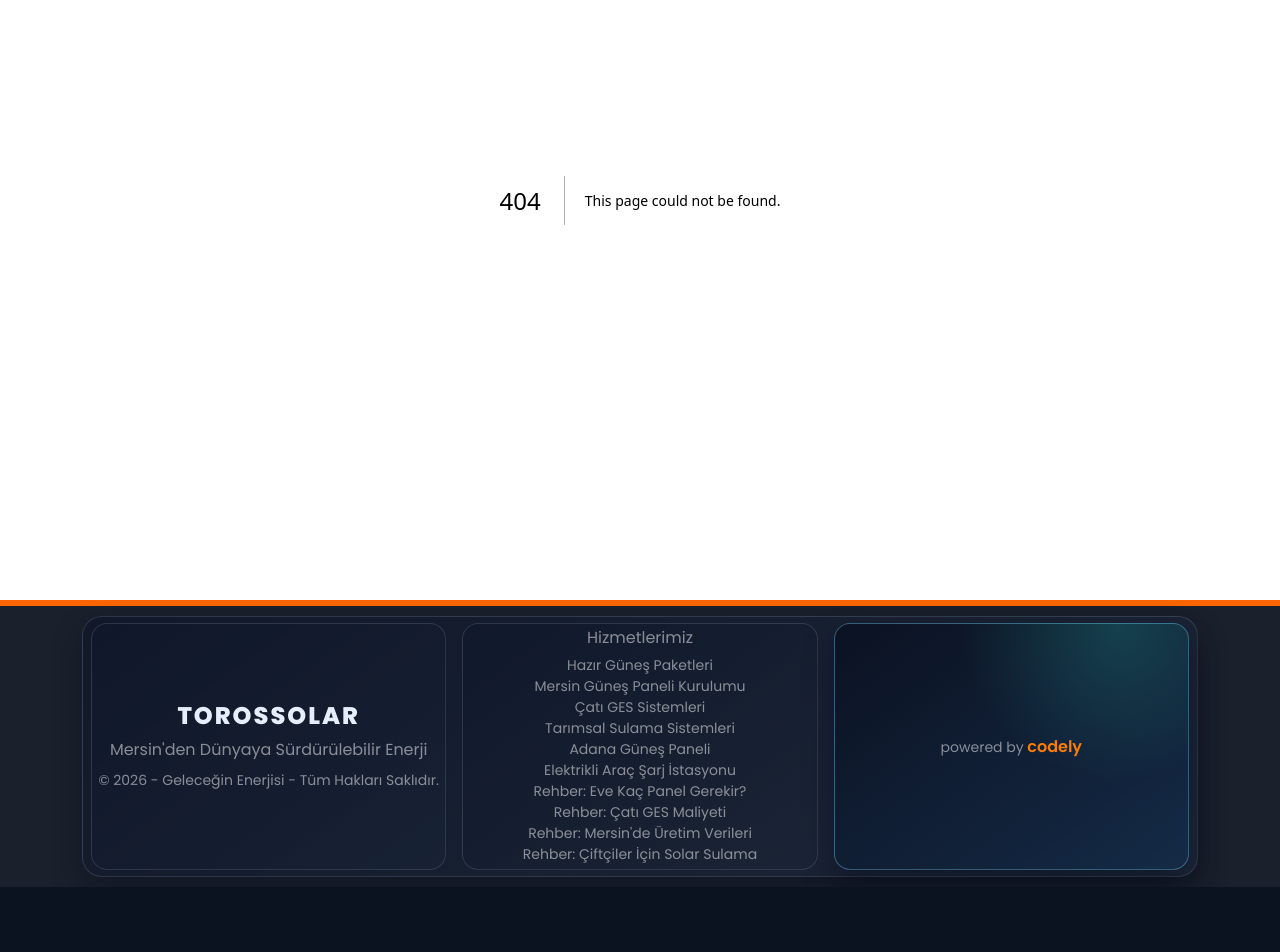
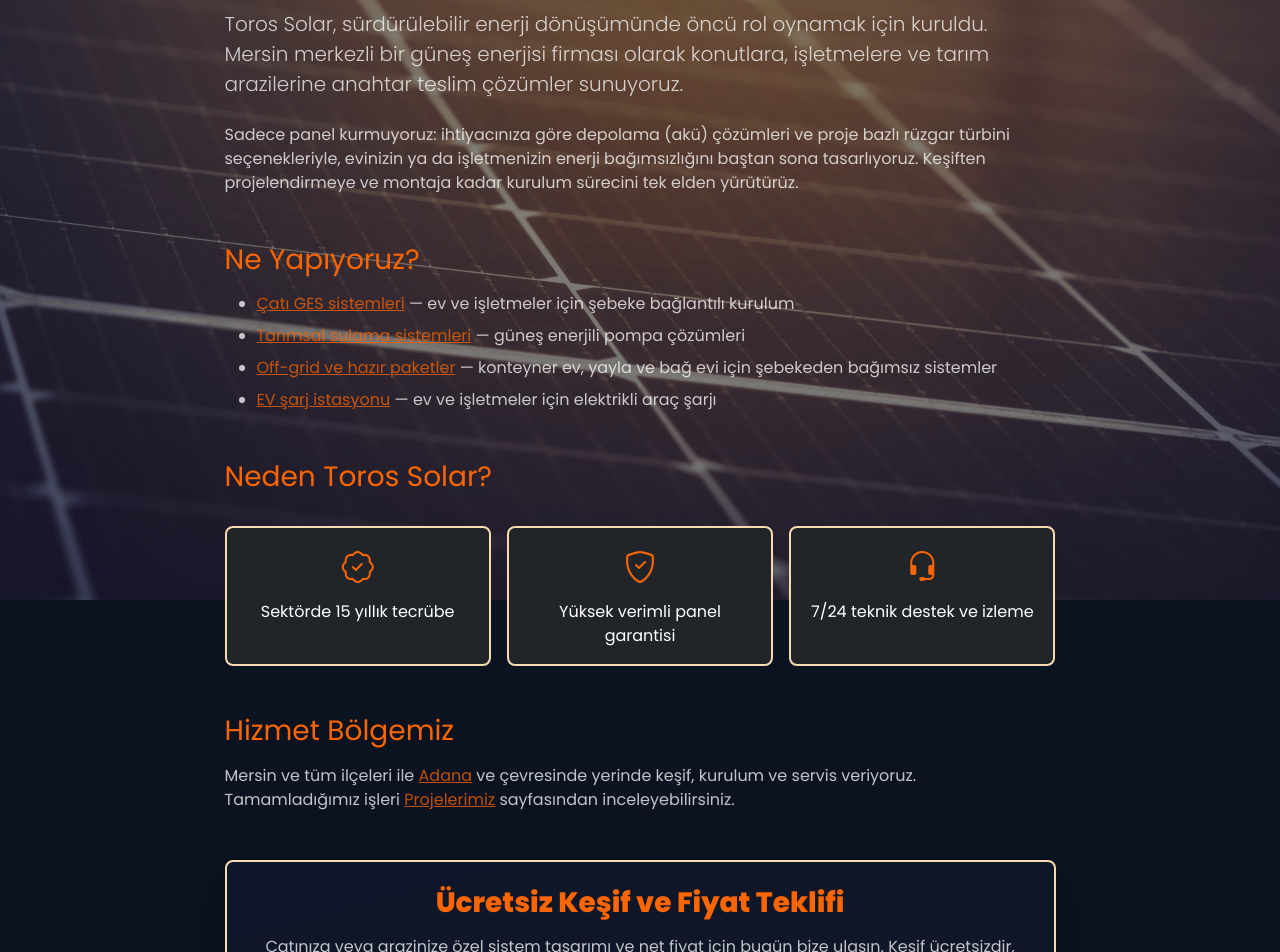
Before and after one commit to Busraaozkan1/toros-solar-nextjs-web, a Next.js app: page /hakkimizda in a window 1280 px wide. Before the commit this address had no page. Shown: the part 200-1152 px from the top of the page. Before the commit the page ends 1087 px from the top, so only its background shows below. Built offline with nearby package versions, Linux system fonts and the light colour scheme.

Commit message:
Add 'Hakkımızda' page and update nav/footer
Add new About page (app/hakkimizda/page.tsx) and include it in sitemap. Update HomeClient to add a CTA link to /hakkimizda, change header nav link to point to /hakkimizda, and simplify/footer layout in SiteChrome. Minor copy/styling adjustments.

```diff
--- a/app/components/HomeClient.tsx
+++ b/app/components/HomeClient.tsx
@@ -155,6 +155,11 @@
                   </div>
                   <span className="text-white fw-light fs-5">7/24 Teknik Destek ve İzleme Hizmeti</span>
                 </div>
+              </div>
+              <div className="mt-4">
+                <Link href="/hakkimizda" className="btn btn-outline-light">
+                  Hakkımızda <i className="bi bi-arrow-right ms-1"></i>
+                </Link>
               </div>
             </div>
           </div>
--- a/app/components/SiteChrome.tsx
+++ b/app/components/SiteChrome.tsx
@@ -157,7 +157,7 @@
                         </ul>
                       </li>
 
-                      <li className="nav-item"><Link className="nav-link" href="/#hakkimizda">Hakkımızda</Link></li>
+                      <li className="nav-item"><Link className="nav-link" href="/hakkimizda">Hakkımızda</Link></li>
                       <li className="nav-item"><Link className="nav-link" href="/#iletisim">İletişim</Link></li>
                     </>
                   ) : (
@@ -210,67 +210,14 @@
       {!isAdminPath && (
         <footer className="footer py-3">
           <div className="container">
-            <div className="footer-band-shell">
-              <div className="row align-items-stretch g-3">
-                <div className="col-lg-4 text-center">
-                  <div className="footer-company-panel">
-                    <h4 className="footer-brand-title mb-2">TOROSSOLAR</h4>
-                    <p className="text-white-50 mb-2">
-                      {isEn ? "Sustainable Energy from Mersin to the World" : "Mersin'den Dünyaya Sürdürülebilir Enerji"}
-                    </p>
-                    <span className="text-white-50 small">
-                      {isEn ? "© 2026 - The Energy of the Future - All Rights Reserved." : "© 2026 - Geleceğin Enerjisi - Tüm Hakları Saklıdır."}
-                    </span>
-                  </div>
-                </div>
-
-                <div className="col-lg-4 text-center">
-                  <div className="footer-company-panel">
-                    <h6 className="text-white-50 mb-2">{isEn ? "Services" : "Hizmetlerimiz"}</h6>
-                    {!isEn ? (
-                      <ul className="list-unstyled mb-0 small">
-                        <li><Link href="/paketler" className="text-white-50 text-decoration-none">Hazır Güneş Paketleri</Link></li>
-                        <li><Link href="/gunes-paneli-mersin" className="text-white-50 text-decoration-none">Mersin Güneş Paneli Kurulumu</Link></li>
-                        <li><Link href="/cati-ges" className="text-white-50 text-decoration-none">Çatı GES Sistemleri</Link></li>
-                        <li><Link href="/tarimsal-sulama" className="text-white-50 text-decoration-none">Tarımsal Sulama Sistemleri</Link></li>
-                        <li><Link href="/gunes-paneli-adana" className="text-white-50 text-decoration-none">Adana Güneş Paneli</Link></li>
-                        <li><Link href="/ev-sarj-istasyonu" className="text-white-50 text-decoration-none">Elektrikli Araç Şarj İstasyonu</Link></li>
-                        <li><Link href="/rehber/ev-icin-kac-panel" className="text-white-50 text-decoration-none">Rehber: Eve Kaç Panel Gerekir?</Link></li>
-                        <li><Link href="/rehber/cati-ges-maliyeti" className="text-white-50 text-decoration-none">Rehber: Çatı GES Maliyeti</Link></li>
-                        <li><Link href="/rehber/mersin-gunes-enerjisi-uretimi" className="text-white-50 text-decoration-none">Rehber: Mersin&apos;de Üretim Verileri</Link></li>
-                        <li><Link href="/rehber/ciftciler-icin-solar-sulama" className="text-white-50 text-decoration-none">Rehber: Çiftçiler İçin Solar Sulama</Link></li>
-                      </ul>
-                    ) : (
-                      <ul className="list-unstyled mb-0 small">
-                        <li><Link href="/en/solar-installation-mersin" className="text-white-50 text-decoration-none">Solar Installation in Mersin</Link></li>
-                        <li><Link href="/en/ev-charging-stations" className="text-white-50 text-decoration-none">Home EV Charging Stations</Link></li>
-                        <li><Link href="/urunler" className="text-white-50 text-decoration-none">Product Catalogue</Link></li>
-                        <li><Link href="/en#contact" className="text-white-50 text-decoration-none">Contact / Free Survey</Link></li>
-                      </ul>
-                    )}
-                  </div>
-                </div>
-
-                <div className="col-lg-4">
-                  <div className="footer-freelancer-panel d-flex justify-content-center align-items-center text-center py-2 h-100">
-                    <a
-                      href="https://www.thecodely.com"
-                      target="_blank"
-                      rel="noopener noreferrer"
-                      style={{
-                        textDecoration: "none",
-                        display: "inline-block",
-                        transition: "transform 0.2s ease, opacity 0.2s ease",
-                      }}
-                      onMouseEnter={(e) => (e.currentTarget.style.transform = "scale(1.15)")}
-                      onMouseLeave={(e) => (e.currentTarget.style.transform = "scale(1)")}
-                    >
-                      <span className="text-white-50 small mb-0">powered by </span>
-                      <span style={{ color: "#ff7a00", fontSize: "1rem", fontWeight: 600 }}>codely</span>
-                    </a>
-                  </div>
-                </div>
-              </div>
+            <div className="text-center py-2">
+              <h6 className="footer-brand-title mb-1" style={{ fontSize: "1.1rem", letterSpacing: "1px" }}>TOROSSOLAR</h6>
+              <p className="text-white-50 mb-1" style={{ fontSize: "0.8rem" }}>
+                {isEn ? "Sustainable Energy from Mersin to the World" : "Mersin'den Dünyaya Sürdürülebilir Enerji"}
+              </p>
+              <span className="text-white-50" style={{ fontSize: "0.7rem" }}>
+                {isEn ? "© 2026 - The Energy of the Future - All Rights Reserved." : "© 2026 - Geleceğin Enerjisi - Tüm Hakları Saklıdır."}
+              </span>
             </div>
           </div>
         </footer>
--- /dev/null
+++ b/app/hakkimizda/page.tsx
@@ -0,0 +1,96 @@
+import React from "react";
+import type { Metadata } from "next";
+import Link from "next/link";
+import LandingCta from "../components/LandingCta";
+
+export const metadata: Metadata = {
+  title: "Hakkımızda | Toros Solar — Mersin Güneş Enerjisi Firması",
+  description:
+    "Toros Solar; Mersin ve Adana'da çatı GES, tarımsal sulama, off-grid ve EV şarj çözümleri sunan güneş enerjisi firması. 15 yıllık tecrübe, anahtar teslim kurulum, ücretsiz keşif.",
+  alternates: { canonical: "/hakkimizda" },
+  openGraph: {
+    title: "Hakkımızda | Toros Solar",
+    description:
+      "Mersin merkezli güneş enerjisi firması. 15 yıllık tecrübe, anahtar teslim kurulum, ücretsiz keşif.",
+  },
+};
+
+export default function HakkimizdaPage() {
+  return (
+    <main style={{ paddingTop: "100px", minHeight: "80vh" }} className="text-white">
+      <div className="container pb-5">
+        <div className="row justify-content-center">
+          <div className="col-lg-9">
+            <h6 className="text-gold text-uppercase fw-bold" style={{ letterSpacing: "2px" }}>Biz Kimiz?</h6>
+            <h1 className="display-5 fw-bold mb-4 text-gold">Güneşin Gücüyle Buluşturuyoruz</h1>
+
+            <p className="lead text-white opacity-75 mb-4">
+              Toros Solar, sürdürülebilir enerji dönüşümünde öncü rol oynamak için kuruldu.
+              Mersin merkezli bir güneş enerjisi firması olarak konutlara, işletmelere ve
+              tarım arazilerine anahtar teslim çözümler sunuyoruz.
+            </p>
+
+            <p className="text-white opacity-75 mb-4">
+              Sadece panel kurmuyoruz: ihtiyacınıza göre depolama (akü) çözümleri ve proje
+              bazlı rüzgar türbini seçenekleriyle, evinizin ya da işletmenizin enerji
+              bağımsızlığını baştan sona tasarlıyoruz. Keşiften projelendirmeye ve montaja
+              kadar kurulum sürecini tek elden yürütürüz.
+            </p>
+
+            <h2 className="h3 text-gold mt-5 mb-3">Ne Yapıyoruz?</h2>
+            <ul className="text-white opacity-75">
+              <li className="mb-2"><Link href="/cati-ges" className="text-gold">Çatı GES sistemleri</Link> — ev ve işletmeler için şebeke bağlantılı kurulum</li>
+              <li className="mb-2"><Link href="/tarimsal-sulama" className="text-gold">Tarımsal sulama sistemleri</Link> — güneş enerjili pompa çözümleri</li>
+              <li className="mb-2"><Link href="/paketler" className="text-gold">Off-grid ve hazır paketler</Link> — konteyner ev, yayla ve bağ evi için şebekeden bağımsız sistemler</li>
+              <li className="mb-2"><Link href="/ev-sarj-istasyonu" className="text-gold">EV şarj istasyonu</Link> — ev ve işletmeler için elektrikli araç şarjı</li>
+            </ul>
+
+            <h2 className="h3 text-gold mt-5 mb-3">Neden Toros Solar?</h2>
+            <div className="row g-3 mt-1">
+              <div className="col-md-4">
+                <div className="h-100 p-3 bg-dark border-gold-thin rounded-3 text-center">
+                  <i className="bi bi-patch-check text-gold fs-2"></i>
+                  <p className="mb-0 mt-2 text-white">Sektörde 15 yıllık tecrübe</p>
+                </div>
+              </div>
+              <div className="col-md-4">
+                <div className="h-100 p-3 bg-dark border-gold-thin rounded-3 text-center">
+                  <i className="bi bi-shield-check text-gold fs-2"></i>
+                  <p className="mb-0 mt-2 text-white">Yüksek verimli panel garantisi</p>
+                </div>
+              </div>
+              <div className="col-md-4">
+                <div className="h-100 p-3 bg-dark border-gold-thin rounded-3 text-center">
+                  <i className="bi bi-headset text-gold fs-2"></i>
+                  <p className="mb-0 mt-2 text-white">7/24 teknik destek ve izleme</p>
+                </div>
+              </div>
+            </div>
+
+            <h2 className="h3 text-gold mt-5 mb-3">Hizmet Bölgemiz</h2>
+            <p className="text-white opacity-75">
+              Mersin ve tüm ilçeleri ile <Link href="/gunes-paneli-adana" className="text-gold">Adana</Link> ve
+              çevresinde yerinde keşif, kurulum ve servis veriyoruz. Tamamladığımız işleri{" "}
+              <Link href="/projelerimiz" className="text-gold">Projelerimiz</Link> sayfasından inceleyebilirsiniz.
+            </p>
+
+            <LandingCta title="Ücretsiz Keşif ve Fiyat Teklifi" />
+
+            <hr className="border-secondary border-opacity-25 mt-5" />
+            <p className="text-white-50 small text-center mb-0" style={{ opacity: 0.7 }}>
+              Tasarım ve geliştirme: Büşra Özkan —{" "}
+              <a
+                href="https://www.thecodely.com"
+                target="_blank"
+                rel="noopener noreferrer"
+                style={{ color: "#ff7a00", textDecoration: "none" }}
+              >
+                codely
+              </a>
+            </p>
+          </div>
+        </div>
+      </div>
+    </main>
+  );
+}
--- a/app/sitemap.ts
+++ b/app/sitemap.ts
@@ -12,6 +12,7 @@
     { url: `${BASE_URL}/paketler`, changeFrequency: "monthly", priority: 0.9 },
     { url: `${BASE_URL}/urunler`, changeFrequency: "weekly", priority: 0.9 },
     { url: `${BASE_URL}/projelerimiz`, changeFrequency: "weekly", priority: 0.8 },
+    { url: `${BASE_URL}/hakkimizda`, changeFrequency: "yearly", priority: 0.6 },
     { url: `${BASE_URL}/ihtiyac-sihirbazi`, changeFrequency: "monthly", priority: 0.8 },
     { url: `${BASE_URL}/gunes-paneli-mersin`, changeFrequency: "monthly", priority: 0.9 },
     { url: `${BASE_URL}/cati-ges`, changeFrequency: "monthly", priority: 0.9 },
```
